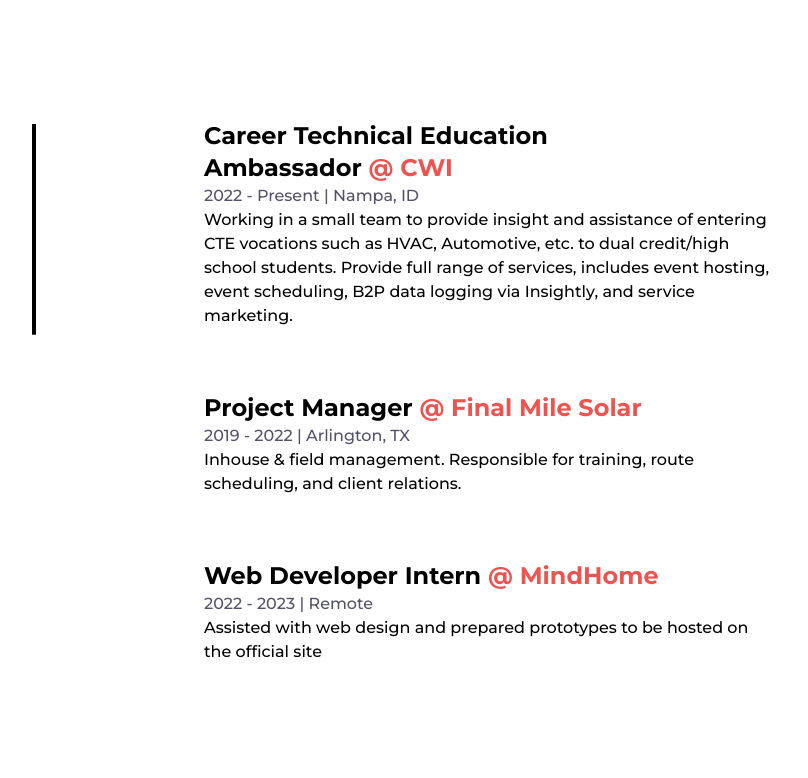
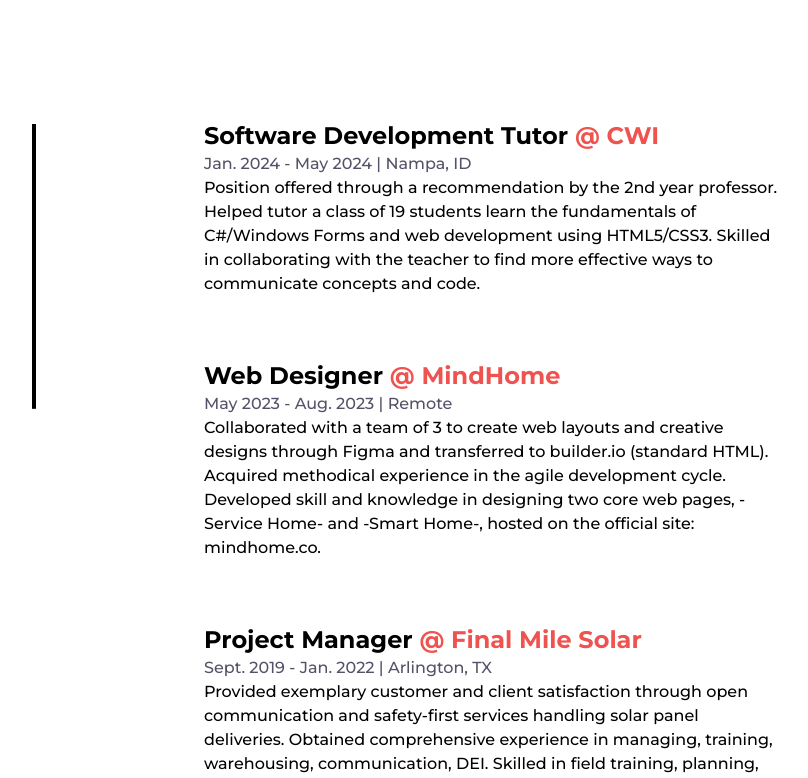
Before and after one commit to deatonBrandon/brandons_portfolio, a Next.js app: page /about in a window 1280 px wide. Shown: the part 2000-2778 px from the top of the page, without its empty margins (164-972 px from the left). Built offline with nearby package versions, Linux system fonts and the light colour scheme.

Commit message:
dark mode overhaul. fine tuning scroll anim on projects page.

```diff
--- a/src/app/about/layout.js
+++ b/src/app/about/layout.js
@@ -9,7 +9,7 @@
     // offset navbar height
     return (
         <>
-          <main className='mt-20 dark:bg-[#4db1ff] dark:text-dark'>{children}</main>
+          <main className='mt-20 dark:bg-[#142036] dark:text-light'>{children}</main>
         </>
     )
 
--- a/src/app/about/page.js
+++ b/src/app/about/page.js
@@ -19,6 +19,7 @@
                 initial={{ scale: 0.7, opacity: 0 }}
                 transition={{ type: "spring" }}
                 whileInView={{ scale: 1, opacity: 1 }}
+                viewport={{once: true}}
                 className="lg:col-span-3 col-span-4 text-center lg:text-left flex flex-col justify-start order-2 lg:order-none p-6 lg:p-0 antialiased">
                     <h2 className="mb-4 font-semibold lg:text-left text-dark/60">Believing is seeing...</h2>
                     <p className="font-medium">
@@ -41,14 +42,14 @@
                         <span className="flex justify-center text-4xl md:text-6xl lg:text-7xl font-bold">
                             <AnimatedNumbers value={20} />+
                         </span>
-                        <h2 className="text-md md:text-lg lg:text-xl text-center w-[70%] lg:w-full font-medium capitalize text-dark/75">projects completed</h2>
+                        <h2 className="text-md md:text-lg lg:text-xl text-center w-[70%] lg:w-full font-medium capitalize text-dark/75 dark:text-light">projects completed</h2>
                     </div>
 
                     <div className="flex flex-col items-center justify-center">
                         <span className="flex text-4xl md:text-6xl lg:text-7xl ml-7 w-full justify-center font-bold">
                         <AnimatedNumbers value={2} />+
                         </span>
-                        <h2 className="text-md md:text-lg lg:text-xl font-medium text-center w-[70%] lg:w-full capitalize text-dark/75">years of experience</h2>
+                        <h2 className="text-md md:text-lg lg:text-xl font-medium text-center w-[70%] lg:w-full capitalize text-dark/75 dark:text-light">years of experience</h2>
                     </div>
                 </div>
 
--- a/src/app/layout.js
+++ b/src/app/layout.js
@@ -21,7 +21,7 @@
 
   return (
         <html lang="en">
-          <body className={`mt-20 dark:bg-[#4db1ff] dark:text-dark ${monty.variable} font-monty`}>
+          <body className={`mt-20 dark:bg-[#142036] dark:text-light ${monty.variable} font-monty`}>
             <Navbar />
               <main>{children}</main>
             <Footer />
--- a/src/app/page.js
+++ b/src/app/page.js
@@ -9,15 +9,15 @@
         <div className='w-[90%] mx-auto mt-60 lg:mt-80 z-10'>
 
             <AnimatedText text="Hello, my name is Brandon." />
-            <p className="text-lg font-semibold pt-5 pb-5 text-center">I am a software developer devoted to creating &apos;pixel-perfect&apos; user experiences.</p>
+            <p className="text-lg font-semibold pt-5 pb-5 text-center">I am a web and application developer devoted to creating &apos;pixel-perfect&apos; user experiences.</p>
             <Link href="/projects" className="hidden md:flex justify-center py-7 font-semibold cursor-pointer group">Feel free to browse the projects<RxArrowRight className="transform transition duration-300 group-hover:translate-x-4 h-6"/></Link>
             <div className='flex items-center justify-center my-10 lg:my-0 lg:mt-10'>
               <Link href="/Resume.pdf" target={"_blank"}
-              className='flex items-center bg-dark dark:bg-[#4db1ff] text-light p-1.5 px-6 rounded-lg text-lg font-semibold hover:bg-light hover:text-dark dark:hover:text-light border-2 border-transparent transform transition duration-300 hover:border-dark dark:border-light hover:scale-95'>
+              className='flex items-center bg-dark dark:bg-[#4db1ff] text-light p-1.5 px-6 rounded-lg text-lg font-semibold hover:bg-light hover:text-dark border-2 border-transparent transform transition duration-300 hover:border-dark dark:border-light hover:scale-95'>
                 Resume<RxOpenInNewWindow className='w-6 ml-1'/>
               </Link>
               <Link href="mailto:dream.cloud936@gmail.com" target={"_blank"}
-              className='ml-4 text-lg text-dark font-medium capitalize underline underline-offset-4'>
+              className='ml-4 text-lg text-dark dark:text-light font-medium capitalize underline underline-offset-4'>
                 Contact
               </Link>
             </div>
--- a/src/app/projects/layout.js
+++ b/src/app/projects/layout.js
@@ -9,7 +9,7 @@
 export default function RootLayout({children}) {
     return (
       <Providers>
-        <main className="dark:bg-[#4db1ff] dark:text-dark">{children}</main>
+        <main className="dark:bg-[#142036] dark:text-light">{children}</main>
       </Providers>
     )
   }
--- a/src/app/projects/page.js
+++ b/src/app/projects/page.js
@@ -23,7 +23,7 @@
                     </div>
                     <div className="lg:col-span-2 my-4 lg:my-0">
                         <ProjectCard
-                            summary=".NET MAUI full-stack final project using Apache with json data fetching."
+                            summary=".NET MAUI full-stack final project using Apache server with json data fetching."
                             title=".NET MAUI project"
                             img={usedCars}
                             link="https://github.com/deatonBrandon/UsedCarsFinalProject"
@@ -33,7 +33,7 @@
                     </div>
                     <div className="lg:row-start-2 lg:col-start-2 lg:col-span-2 mb-4 lg:mb-0">
                         <ProjectCard
-                            summary="Capstone class project developed using modern scrum management"
+                            summary="Capstone class project developed using modern scrum management practices."
                             title="Capstone Project"
                             img={capstoneProject}
                             link="https://github.com/robbysabo/SWDV280CapstoneProject/tree/main/ScrumProject"
@@ -48,7 +48,7 @@
                             img={degreeMgr}
                             link="https://github.com/enjoi93/DegreeManager/blob/main/automateCSV.py"
                             github="https://github.com/enjoi93/DegreeManager"
-                            type="Python | Pandas"
+                            type="Python | Pandas.py"
                         />
                     </div>
                 </div>
--- a/src/components/AnimatedText.js
+++ b/src/components/AnimatedText.js
@@ -34,7 +34,7 @@
     return (
         <div className="w-full mx-auto mt-20 py-2 flex items-center justify-center overflow-hidden">
 
-            <motion.h1 className={`inline-block w-full text-6xl lg:text-7xl text-center text-dark font-bold capitalize ${className}`} variants={quote} initial="initial" animate="animate">
+            <motion.h1 className={`inline-block w-full text-6xl lg:text-7xl text-center text-dark dark:text-light font-bold capitalize ${className}`} variants={quote} initial="initial" animate="animate">
                 {
                     text.split(" ").map((word, index) =>
                         <motion.span key={word+'-'+index} className="inline-block" variants={singleWord}>
--- a/src/components/Education.js
+++ b/src/components/Education.js
@@ -6,7 +6,7 @@
 const Details = ({ type, time, place, info}) => {
     const ref = useRef(null)
     return (
-        <li ref={ref} className="first:mt-0 last:mb-0 w-[60%] mx-auto flex flex-col">
+        <li ref={ref} className="my-8 first:mt-0 last:mb-0 w-[60%] mx-auto flex flex-col">
 
             <motion.div
             initial={{y: 50, opacity: 0}}
@@ -18,7 +18,7 @@
                 <span className="capitalize font-medium text-black/75 dark:text-white">
                     {time} | {place}
                 </span>
-                <p className="font-medium text-sm lg:text-base w-full mb-20">
+                <p className="font-medium text-sm lg:text-base w-full">
                     {info}
                 </p>
 
@@ -32,7 +32,7 @@
     const { scrollYProgress } = useScroll(
         {
             target: ref,
-            offset: ["start end", "end center"]
+            offset: ["start end", "start center"]
         }
     )
 
@@ -49,16 +49,14 @@
 
             <div ref={ref} className="w-[75%] mx-auto relative">
 
-                <motion.div
-                style={{scaleY: scrollYProgress}}
-                className="absolute left-9 top-1 w-[4px] h-full bg-black origin-top" />
+                <motion.div style={{scaleY: scrollYProgress}} className="absolute left-9 top-1 w-[4px] h-full bg-black dark:bg-light origin-top" />
 
-                    <ul className="w-full flex flex-col items-start justify-between ml-4 mb-15">
+                    <ul className="w-full flex flex-col items-start justify-between ml-4">
                         <Details
-                            type="Associate of Applied Sciences" time="2022 - Present" place="College of Western Idaho" info="Relevant Coursework: System Analysis and Design, Client/Server-Side Frameworks, Object-Oriented Programming, Data Structures. Certified through PearsonVue in HTML5 app development, Python, and SQL Databases. "
+                            type="Associate of Applied Sciences" time="2022 - 2024" place="College of Western Idaho" info="System Analysis and Design, Client/Server-Side Frameworks, Object-Oriented Programming, Data Structures. Certified through PearsonVue in HTML5 app development, Python, and SQL Databases."
                         />
                         <Details
-                            type="High School Diploma" time="2007 - 2011" place="Cherry Creek High School" info="Relevant Coursework: Intro to Trigonometry"
+                            type="High School Diploma" time="2007 - 2011" place="Cherry Creek High School" info="Intro to Trigonometry. Elective in AutoCAD. Team sports."
                         />
                     </ul>
 
--- a/src/components/Experience.js
+++ b/src/components/Experience.js
@@ -2,7 +2,6 @@
 
 import { useScroll, motion } from 'framer-motion'
 import { useRef } from 'react'
-import Link from 'next/link'
 
 const Details = ({position, company, url, time, address, work}) => {
     return (
@@ -32,7 +31,7 @@
     const { scrollYProgress } = useScroll(
         {
             target: ref,
-            offset: ["start end", "center start"]
+            offset: ["start end", "start start"]
         }
     )
 
@@ -49,22 +48,24 @@
 
             <div ref={ref} className="w-[75%] mx-auto relative">
 
-                <motion.div
-                style={{scaleY: scrollYProgress}}
-                className="absolute left-9 top-1 w-[4px] h-full bg-black origin-top" />
+                <motion.div style={{scaleY: scrollYProgress}} className="absolute left-9 top-1 w-[4px] h-full bg-black dark:bg-light origin-top" />
 
                     <ul className="w-full flex flex-col items-start justify-between ml-4">
                         <Details
-                            position="Career Technical Education Ambassador" company="CWI" url='https://cwi.edu/' time="2022 - Present" address="Nampa, ID" work="Working in a small team to provide insight and assistance of entering CTE vocations such as HVAC, Automotive, etc. to dual
-                            credit/high school students. Provide full range of services, includes event hosting, event scheduling, B2P data logging via
-                            Insightly, and service marketing."
+                            position="Software Development Tutor" company="CWI" url='https://cwi.edu/' time="Jan. 2024 - May 2024" address="Nampa, ID" work="Position offered through a recommendation by the 2nd year professor.
+                            Helped tutor a class of 19 students learn the fundamentals of C#/Windows Forms and web development using HTML5/CSS3.
+                            Skilled in collaborating with the teacher to find more effective ways to communicate concepts and code."
                         />
                         <Details
-                            position="Project Manager" company="Final Mile Solar" url='https://www.finalmilesolar.com/' time="2019 - 2022" address="Arlington, TX" work="Inhouse & field management. Responsible for training, route scheduling, and client relations."
+                            position="Web Designer" company="MindHome" url='https://www.mindhome.co/' time="May 2023 - Aug. 2023" address="Remote" work="Collaborated with a team of 3 to create web layouts and creative designs through Figma and transferred to builder.io (standard HTML).
+                            Acquired methodical experience in the agile development cycle.
+                            Developed skill and knowledge in designing two core web pages, -Service Home- and -Smart Home-, hosted on the official site:
+                            mindhome.co."
                         />
                         <Details
-                            position="Web Developer Intern" company="MindHome" url='https://www.mindhome.co/' time="2022 - 2023" address="Remote" work="Assisted with web design and prepared prototypes to be
-                            hosted on the official site"
+                            position="Project Manager" company="Final Mile Solar" url='https://www.finalmilesolar.com/' time="Sept. 2019 - Jan. 2022" address="Arlington, TX" work="Provided exemplary customer and client satisfaction through open communication and safety-first services handling solar panel deliveries.
+                            Obtained comprehensive experience in managing, training, warehousing, communication, DEI.
+                            Skilled in field training, planning, coordinating, and executing all aspects of the delivery process."
                         />
                     </ul>
             </div>
--- a/src/components/Logo.js
+++ b/src/components/Logo.js
@@ -9,12 +9,11 @@
     return (
         <>
             <MotionLink href="/"
-                className="flex items-center justify-center w-16 h-16 bg-black text-white rounded-full text-xl font-medium border border-transparent dark:hover:drop-shadow-md"
+                className="flex items-center justify-center w-16 h-16 bg-black text-white rounded-full text-lg font-medium border border-transparent dark:hover:drop-shadow-md"
                 whileHover={{
                     backgroundColor:["#121212", "rgba(80, 111, 255, 1)","rgba(253,29,29,1)","rgba(193, 255, 133, 1)","rgba(131,58,180,1)", "#121212"],
                     transition:{duration:1.5, repeat: Infinity}
                 }}
-
                     >enjoiy</MotionLink>
         </>
     )
--- a/src/components/Navbar.js
+++ b/src/components/Navbar.js
@@ -65,8 +65,8 @@
 
     return (
         <header>
-            <nav className={`fixed top-0 left-0 z-10 flex w-full filter backdrop-blur-lg dark:text-[#191835] px-10 py-2 items-center transition-all duration-300 ease-in-out
-            ${navbar ? 'bg-light dark:bg-[#3192DE]' : null}
+            <nav className={`fixed top-0 left-0 z-10 flex w-full filter backdrop-blur-lg dark:text-light px-10 py-2 items-center transition-all duration-300 ease-in-out
+            ${navbar ? 'bg-light/95 dark:bg-[#101929]/95 backdrop-blur-sm' : null}
             `}>
 
                 <div className='w-full flex justify-start'>
--- a/src/components/ProjectCards.js
+++ b/src/components/ProjectCards.js
@@ -8,7 +8,7 @@
 export default function ProjectCard({summary, title, type, img, link, github}) {
     return (
         <>
-            <motion.section className="p-4 border-2 border-dark rounded-lg"
+            <motion.section className="p-4 border-2 border-dark dark:border-light rounded-lg"
             initial={{ scale: 0.8, opacity: 0.5 }}
             transition={{ type: "spring" }}
             whileInView={{ scale: 1, opacity: 1 }}
@@ -16,7 +16,7 @@
             viewport={{ once: true }}
             >
                 <Link href={link} target="_blank" className="w-full cursor-pointer overflow-hidden">
-                    <Image priority src={img} alt={title} className="w-52 h-52 mx-auto lg:w-60 lg:h-52 rounded-lg drop-shadow-lg" />
+                    <Image priority src={img} alt={title} className="w-60 h-52 mx-auto lg:w-72 lg:h-60 rounded-lg drop-shadow-lg" />
                 </Link>
                 <div className="w-full flex flex-col items-center justify-between mt-4 text-center">
                     <span className="w-full text-blue-400/75 dark:text-light font-medium lg:text-xl">{type}</span>
```
Also changed, not shown: public/usedcars.png, 1 other file (tests, documents, lock files or other folders).
